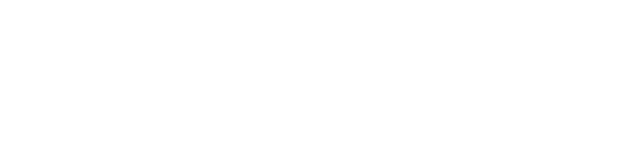
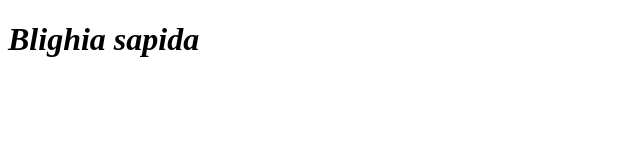
Before and after one commit to jannoh/ackee, a plain HTML site: page index.html in a window 1280 px wide. Shown: the whole page, without its empty margins (0-640 px from the left). Drawn offline with Linux system fonts and the light colour scheme.

Commit message:
Update index.html

```diff
--- a/index.html
+++ b/index.html
@@ -4,9 +4,9 @@
     <meta charset="UTF-8">
     <meta name="viewport" content="width=device-width, initial-scale=1.0">
     <meta http-equiv="X-UA-Compatible" content="ie=edge">
-    <title><em>Blighia sapida</em></title>
+    <title>Blighia sapida</title>
 </head>
 <body>
-
+    <h1><em>Blighia sapida</em></h1>
 </body>
 </html>
```
